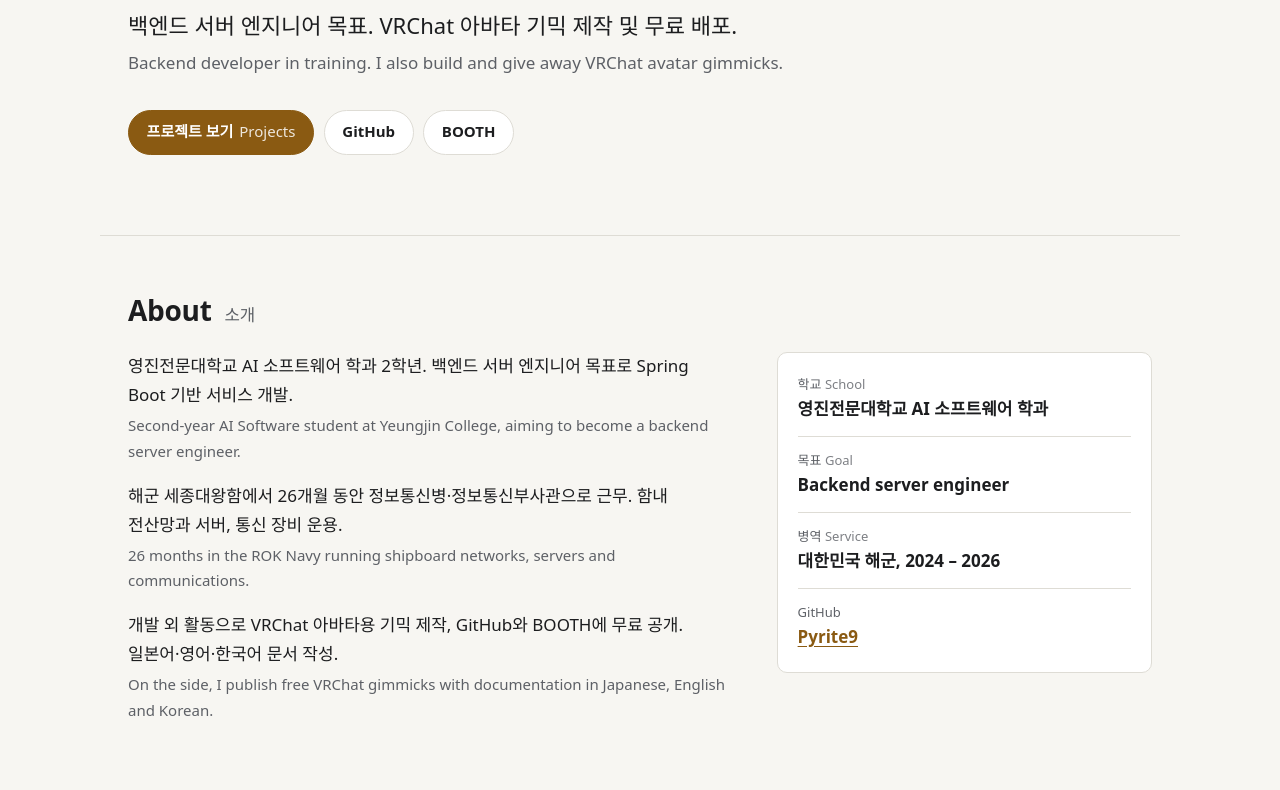
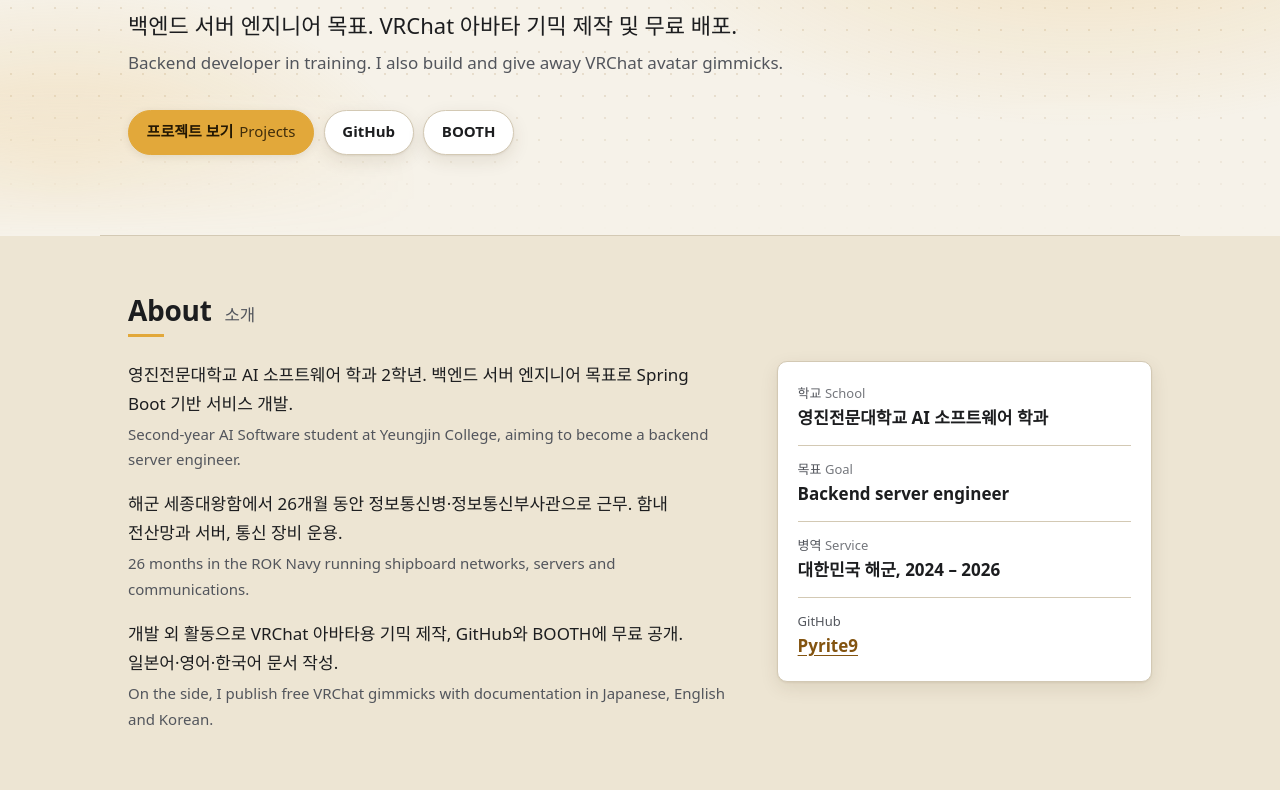
Before and after one commit to Pyrite9/Pyrite9.github.io, a plain HTML site: page index.html in a window 1280 px wide. Shown: the part 302-1092 px from the top of the page. Drawn offline with Linux system fonts and the light colour scheme.

Commit message:
Give the light theme depth and a gold identity
- New light/dark token pairs: fill + fill-text (large gold surfaces),
  band (alternating section band), shadow-1/2, glow, dot, ring, mark.
  Dark values are transparent or equal to the previous dark look.
- Light: warmer background, stronger lines, darker muted text, gold chips
  with a hairline ring, soft shadows on cards/panels/header, hero glow and
  dot grid, alternating section bands, gold title marks, framed thumbnails.
- Buttons, active filter, track underline and timeline use the bright fill
  with dark text in light mode.

Co-Authored-By: Claude Opus 5.5 <noreply@anthropic.com>

```diff
--- a/style.css
+++ b/style.css
@@ -1,21 +1,45 @@
 /* ---------- Tokens ---------- */
 :root {
-  --bg-light: #f7f6f2;
+  --bg-light: #f6f2e9;
   --bg-dark: #141517;
   --surface-light: #ffffff;
   --surface-dark: #1d1f22;
   --text-light: #1c1d1f;
   --text-dark: #e8e6e1;
-  --muted-light: #5d6066;
+  --muted-light: #52555c;
   --muted-dark: #a3a6ab;
-  --line-light: #dedcd5;
+  --line-light: #d3c9b4;
   --line-dark: #2f3236;
-  --accent-light: #8a5a12;  /* pyrite gold, darkened for contrast */
+  --accent-light: #835410;  /* pyrite gold, darkened for text contrast */
   --accent-dark: #e0b25a;
   --accent-text-light: #ffffff;
   --accent-text-dark: #1c1508;
-  --chip-light: #efece4;
+  --chip-light: #f0e5cc;
   --chip-dark: #26292d;
+  /* Large gold surfaces (buttons, underlines, bands) and the text on them */
+  --fill-light: #e2a83a;
+  --fill-dark: #e0b25a;
+  --fill-text-light: #241803;
+  --fill-text-dark: #1c1508;
+  /* Alternating section band */
+  --band-light: #ede5d3;
+  --band-dark: #141517;
+  /* Depth: light only (dark keeps its flat look) */
+  --shadow-1-light: rgb(70 48 10 / 0.07);
+  --shadow-1-dark: transparent;
+  --shadow-2-light: rgb(70 48 10 / 0.10);
+  --shadow-2-dark: transparent;
+  /* Hero backdrop: soft gold glow + dot grid */
+  --glow-light: rgb(226 168 58 / 0.26);
+  --glow-dark: transparent;
+  --dot-light: rgb(131 84 16 / 0.13);
+  --dot-dark: transparent;
+  /* Hairline ring around chips and thumbnails */
+  --ring-light: rgb(131 84 16 / 0.20);
+  --ring-dark: transparent;
+  /* Short gold mark under section titles (light only) */
+  --mark-light: #e2a83a;
+  --mark-dark: transparent;
 
   /* Fallback: system preference without light-dark() */
   --bg: var(--bg-light);
@@ -26,6 +50,15 @@
   --accent: var(--accent-light);
   --accent-text: var(--accent-text-light);
   --chip: var(--chip-light);
+  --fill: var(--fill-light);
+  --fill-text: var(--fill-text-light);
+  --band: var(--band-light);
+  --shadow-1: var(--shadow-1-light);
+  --shadow-2: var(--shadow-2-light);
+  --glow: var(--glow-light);
+  --dot: var(--dot-light);
+  --ring: var(--ring-light);
+  --mark: var(--mark-light);
 
   @media (prefers-color-scheme: dark) {
     --bg: var(--bg-dark);
@@ -36,6 +69,15 @@
     --accent: var(--accent-dark);
     --accent-text: var(--accent-text-dark);
     --chip: var(--chip-dark);
+    --fill: var(--fill-dark);
+    --fill-text: var(--fill-text-dark);
+    --band: var(--band-dark);
+    --shadow-1: var(--shadow-1-dark);
+    --shadow-2: var(--shadow-2-dark);
+    --glow: var(--glow-dark);
+    --dot: var(--dot-dark);
+    --ring: var(--ring-dark);
+    --mark: var(--mark-dark);
   }
 
   @supports (color: light-dark(white, black)) {
@@ -47,6 +89,15 @@
     --accent: light-dark(var(--accent-light), var(--accent-dark));
     --accent-text: light-dark(var(--accent-text-light), var(--accent-text-dark));
     --chip: light-dark(var(--chip-light), var(--chip-dark));
+    --fill: light-dark(var(--fill-light), var(--fill-dark));
+    --fill-text: light-dark(var(--fill-text-light), var(--fill-text-dark));
+    --band: light-dark(var(--band-light), var(--band-dark));
+    --shadow-1: light-dark(var(--shadow-1-light), var(--shadow-1-dark));
+    --shadow-2: light-dark(var(--shadow-2-light), var(--shadow-2-dark));
+    --glow: light-dark(var(--glow-light), var(--glow-dark));
+    --dot: light-dark(var(--dot-light), var(--dot-dark));
+    --ring: light-dark(var(--ring-light), var(--ring-dark));
+    --mark: light-dark(var(--mark-light), var(--mark-dark));
   }
 
   color-scheme: light dark;
@@ -254,7 +305,7 @@ h1 {
   transition: border-color 0.15s, background-color 0.15s;
 }
 .button:hover { border-color: var(--accent); }
-.button.primary { background: var(--accent); color: var(--accent-text); border-color: var(--accent); }
+.button.primary { background: var(--fill); color: var(--fill-text); border-color: var(--fill); }
 .button.primary [lang="en"] { font-weight: 400; opacity: 0.85; }
 
 /* ---------- Sections ---------- */
@@ -321,7 +372,7 @@ h1 {
   transition: background-color 0.15s, color 0.15s;
 }
 .filter button:hover { color: var(--text); }
-.filter button[aria-pressed="true"] { background: var(--accent); color: var(--accent-text); }
+.filter button[aria-pressed="true"] { background: var(--fill); color: var(--fill-text); }
 
 .tracks {
   display: grid;
@@ -339,7 +390,7 @@ h1 {
   font-size: 1.125rem;
   padding-bottom: 0.6rem;
   margin-bottom: 1.25rem;
-  border-bottom: 2px solid var(--accent);
+  border-bottom: 2px solid var(--fill);
 }
 .track-title.small { font-size: 1rem; border-bottom-width: 1px; border-color: var(--line); }
 
@@ -426,7 +477,7 @@ h1 {
 
 /* ---------- Experience ---------- */
 .timeline-item {
-  border-left: 2px solid var(--accent);
+  border-left: 2px solid var(--fill);
   padding-left: 1.25rem;
 }
 .timeline-item h3 { font-size: 1.25rem; }
@@ -471,3 +522,74 @@ h1 {
   from { opacity: 0; translate: 0 6px; }
   to { opacity: 1; translate: 0 0; }
 }
+
+/* ---------- Light theme depth ----------
+   Colors come from tokens whose dark values are transparent or equal to the old
+   dark look, so these rules leave dark mode unchanged. Non-color values that only
+   light mode needs are switched by the same rule the toggle uses. */
+:root {
+  --media-pad: 0px;
+  --media-radius: 0px;
+  --h2-pad: 0px;
+}
+@media (prefers-color-scheme: light) {
+  :root:not(:has(> head > meta[name="color-scheme"][content="dark"])) {
+    --media-pad: 8px;
+    --media-radius: 6px;
+    --h2-pad: 0.55rem;
+  }
+}
+:root:has(> head > meta[name="color-scheme"][content="light"]) {
+  --media-pad: 8px;
+  --media-radius: 6px;
+  --h2-pad: 0.55rem;
+}
+
+/* Full-bleed backdrops behind .wrap sections without widening the page */
+body { overflow-x: clip; }
+.hero, main > .section { position: relative; isolation: isolate; }
+.hero::before,
+main > .section:nth-of-type(even)::before {
+  content: "";
+  position: absolute;
+  inset-block: 0;
+  inset-inline: calc(50% - 50vw);
+  z-index: -1;
+  pointer-events: none;
+}
+.hero::before {
+  background:
+    radial-gradient(ellipse 55% 75% at 85% 25%, var(--glow), transparent 70%),
+    radial-gradient(ellipse 40% 60% at 5% 90%, var(--glow), transparent 70%),
+    radial-gradient(circle, var(--dot) 1px, transparent 1.5px) 0 0 / 22px 22px;
+  mask-image: linear-gradient(to bottom, #000 70%, transparent);
+}
+main > .section:nth-of-type(even)::before { background: var(--band); }
+
+.section h2 {
+  padding-bottom: var(--h2-pad);
+  background: linear-gradient(var(--mark), var(--mark)) 0 100% / 2.25rem 3px no-repeat;
+}
+
+.site-header { box-shadow: 0 6px 18px var(--shadow-1); }
+
+.card,
+.facts,
+.filter,
+.theme-toggle,
+.button:not(.primary) {
+  box-shadow: 0 1px 2px var(--shadow-1), 0 6px 18px var(--shadow-2);
+}
+.button.primary { box-shadow: 0 2px 8px var(--shadow-2); }
+.card:hover { box-shadow: 0 2px 4px var(--shadow-1), 0 14px 30px var(--shadow-2); }
+@media (prefers-reduced-motion: no-preference) {
+  .card { transition: border-color 0.2s, translate 0.2s, box-shadow 0.2s; }
+}
+
+.card-media { padding: var(--media-pad); }
+.card-media img {
+  border-radius: var(--media-radius);
+  box-shadow: 0 0 0 1px var(--ring);
+}
+
+.chips li { box-shadow: inset 0 0 0 1px var(--ring); }
--- a/swarm.css
+++ b/swarm.css
@@ -27,7 +27,7 @@ html.sw-on :is(
 }
 
 html.sw-on .sw-in {
-  transition: opacity 0.3s ease-out, border-color 0.2s, translate 0.2s;
+  transition: opacity 0.3s ease-out, border-color 0.2s, translate 0.2s, box-shadow 0.2s;
 }
 
 html.sw-on body { position: relative; }
```
